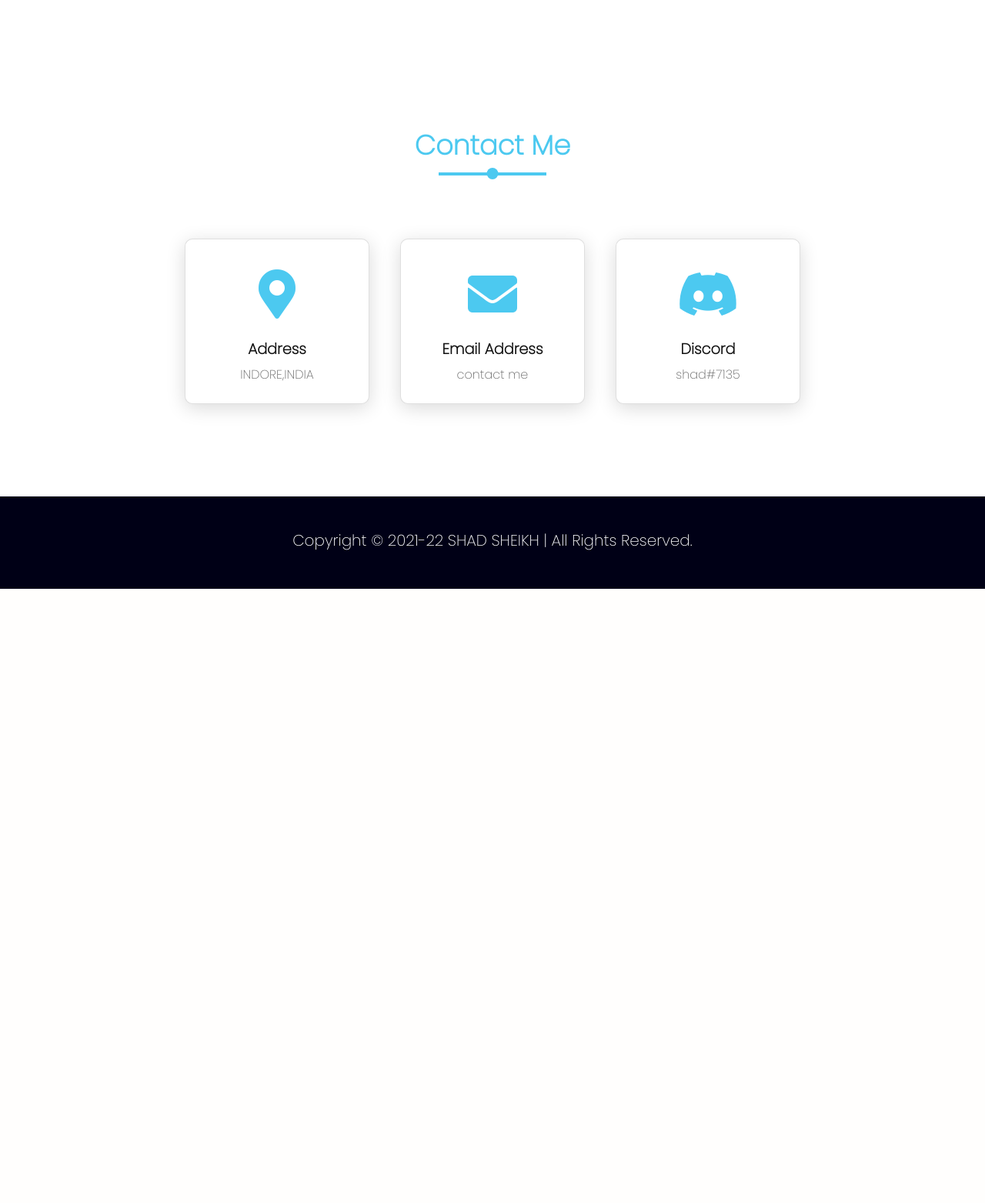
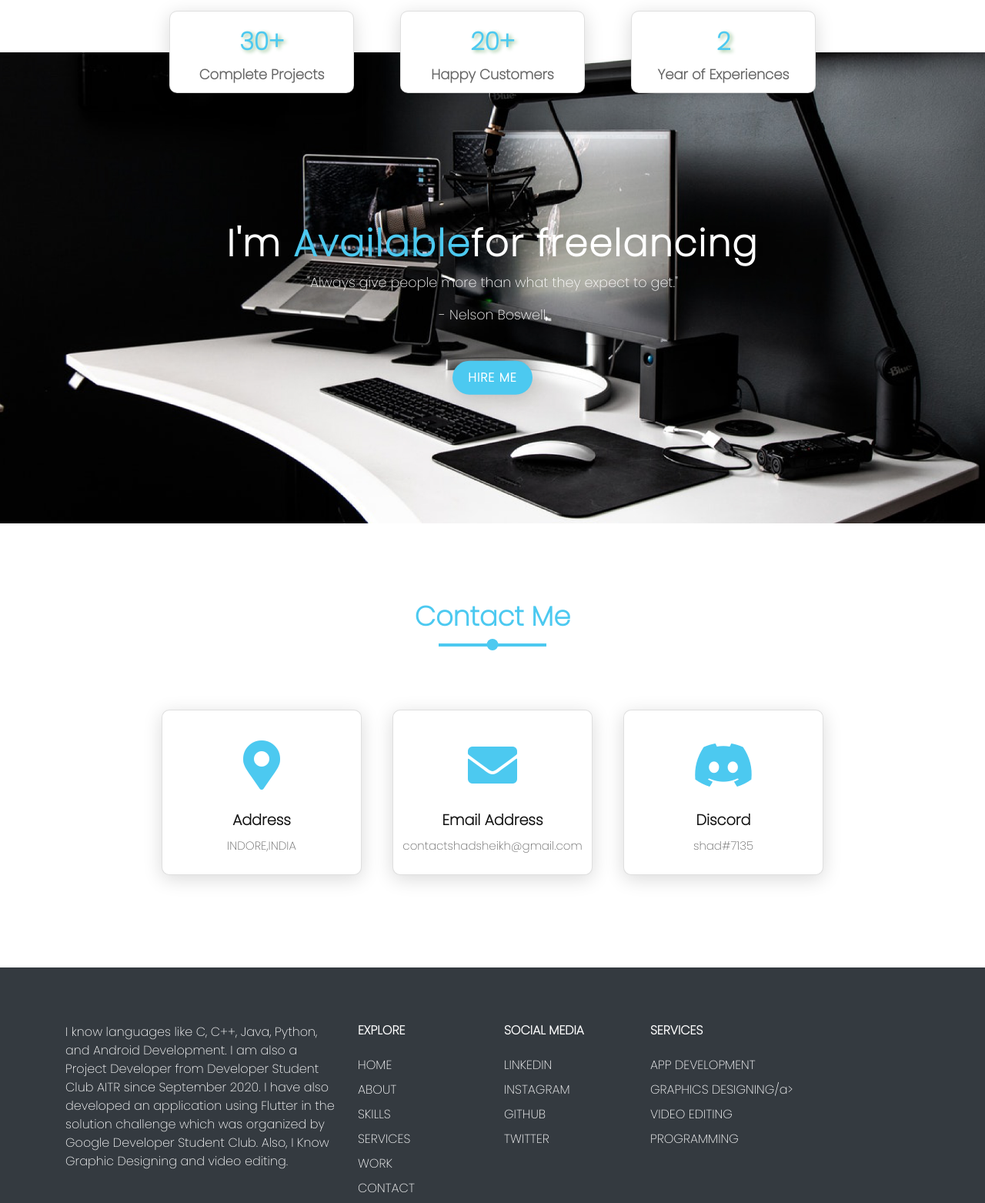
Before and after one commit to shadsheikh/SHAD_SHEIKH, a PHP site: page / in a window 1280 px wide; the page is wider, and only the part inside the window is pictured. Shown: the part 4937-6500 px from the top of that part at 77% size. Before the commit the page ends 5702 px from the top of that part, so only its background shows below. Run offline with PHP 8.4, Linux system fonts and the light colour scheme.

Commit message:
Minor Changes

```diff
--- a/Appliations.html
+++ b/Appliations.html
@@ -23,7 +23,7 @@
 
             <div class="container-fluid">
                 <div class="row mt-4">
-                    <div class="item col-sm-6 col-md-4 mb-3 m-5">
+                    <div class="item col-sm-6 col-md-4 mb-3 m-3">
                       <div class="card p-2" style="width:20rem">
                         <div id="carouselExampleControls" class="carousel slide" data-ride="carousel">
                           <div class="carousel-inner ">
--- a/css/style.css
+++ b/css/style.css
@@ -112,12 +112,24 @@ ul {
   color:#fff !important;
   border:2px solid #fff!important;
 }
-#btn{
+.btn1{
+
+  font-size: 1em !important;
+  font-weight: 600 !important;
+  display: inline-block !important;
+  padding: 10px 20px !important;
+  text-transform: uppercase !important;
+  text-decoration: none !important;
+  letter-spacing: 1px !important;
+  border-radius: 2px !important;
+  margin-top: 30px !important;
+  transition: 0.5s ease !important;
+  border-radius: 23px !important;
   color:#fff  !important;
   background:#4cc9f0 !important;
   box-shadow: 0 5px 25px rgba(1 1 1 / 15%) !important;
 }
-#btn:hover{
+.btn1:hover{
   background: #ffffff !important;
   color:#4cc9f0 !important;
   border:2px solid #4cc9f0  !important;
@@ -435,7 +447,7 @@ body {
 
 .contact .content .row .card {
   background: #fff;
-  width: 240px;
+  width: 260px;
   margin: 20px;
   padding: 25px;
   display: flex;
@@ -471,9 +483,88 @@ body {
 .contact .content .row .card .info span {
   color: #666;
   font-weight: 500;
+  font-size:15px;
+}
+.contact .content .row .card .info a{
+  text-decoration-color: #4cc9f0;
+}
+.contact1{
+  background:url("../images/hire_me_img.jpg") no-repeat ;
+ background-position: center;
+ background-size: 100% 100%;
+}
+.contact1 .content {
+  display: flex;
+  justify-content: center;
+  flex-wrap: wrap;
+  flex-direction: column;
+  margin-top: 20px;
+  opacity:1;
+}
+.contact1 .content .row {
+  display: flex;
+  justify-content: center;
+  flex-wrap: wrap;
+  flex-direction: row;
 }
 
+.contact1 .content .row .card {
+  background: #fff;
+  width: 240px;
+  margin: 30px;
+ padding: 10px;
+  display: flex;
+  justify-content: center;
+  align-items: center;
+  flex-direction: column;
+  box-shadow: 0 5px 25px rgba(1 1 1 / 15%);
+  border-radius: 10px;
+  transform: translateY(-190%);
+}
+.contact1 .content .row .card .info {
+  text-align: center;
+}
 
+.contact1 .content .row .card .info h3 {
+  color: #4cc9f0;
+  font-size: 2em;
+  font-weight: 700;
+  margin: 10px;
+  text-shadow: 3px 2px 5px rgba(150, 195, 150, 1);
+}
+
+.contact1 .content .row .card .info span {
+  color: #666;
+  font-weight: bold;
+  font-size: large;
+}
+.contact1 .hire_me{
+  display:flex;
+  justify-content: center;
+  align-items: center;
+  flex-direction: column;
+}
+.contact1 .hire_me .hire_me_card{
+  display:flex;
+  justify-content: center;
+  align-items: center;
+  flex-direction: column;
+  transform: translateY(-30%);
+}
+.contact1 .hire_me .hire_me_card h3{
+  font-weight: 900;
+  font-size:3em;
+  letter-spacing: 2px;
+  color:#fff;
+}
+.contact1 .hire_me .hire_me_card p{
+  color:#fff;
+  font-size:1.1em;
+
+}
+.contact1 .hire_me .hire_me_card span{
+color:#4cc9f0;
+}
 .footer {
   background: #000016 !important;
   color: #fff;
@@ -481,12 +572,17 @@ body {
   padding: 2em 2em;
 }
 
-.footer p {
+/* .footer p {
   background: #000016 !important;
   font-size: 20px;
   font-weight: 400;
   margin-top: 10px;
+} */
+#button-addon1 {
+  color: #4cc9f0;
 }
+
+
 
 @media screen and (max-width: 1040px) {
   header {
@@ -609,6 +705,20 @@ body {
   .contact-form {
     padding: 35px 40px;
   }
+  .contact1{
+    background:url("../images/hire_me_img_res.jpg") no-repeat ;
+   background-position: center;
+   background-size: 100% 100%;
+   margin-top: 23rem;
+  }
+
+  .contact1 .content .row {
+    transform: translateY(-100%);
+  }
+.contact1 .content .row .card{
+  margin-bottom: 0px;
+}
+
 }
 
 .scrollToTop-btn {
@@ -647,6 +757,8 @@ body {
   transform: translateY(0);
   opacity: 1;
 }
+
+
 @media screen and (min-width: 768px) and (max-width:1280px){
   .home__img img{
    width:60vw;
--- a/index.html
+++ b/index.html
@@ -4,7 +4,7 @@
 <head>
   <meta charset="utf-8">
   <meta name="viewport" content="width=device-width, initial-scale=1.0">
-  <title>Portfolio</title>
+  <title>SHAD SHEIKH</title>
   <link rel="icon" href="images/SS_1.png" type="image/jpg">
   <link rel="stylesheet" href="css/style.css">
   <link rel="stylesheet" href="https://cdnjs.cloudflare.com/ajax/libs/font-awesome/5.15.2/css/all.min.css">
@@ -48,7 +48,7 @@
         <a href="https://www.linkedin.com/in/shad-sheikh-48b2951aa"><i class="fab fa-linkedin"></i></a>
         <a href="https://www.instagram.com/shadsheikh_"><i class="fab fa-instagram"></i></a>
         <a href="https://github.com/Shad-Sheikh"><i class="fab fa-github" aria-hidden="true"></i></a>
-        <a href="https://www.behance.net/shadsheikh"> <i class="fab fa-behance"></i></a>
+        <a href="https://twitter.com/ShadSheikh_"> <i class="fab fa-twitter"></i></a>
 
       </div>
     </div>
@@ -56,6 +56,7 @@
       <img src="images/Photo.png" alt="">
   </div>
   </section>
+
 
 
   <section class="about" id="about">
@@ -101,7 +102,7 @@
           designer since December 2020. For experience, I have practiced on various videos, trailers, brochures, social
           media posts, whiteboard animations, and posters. I often volunteer for events that take place in my college.
         </p>
-        <a href="certification.html" class="btn" id="btn">CERTIFICATIONS <i class="fa fa-certificate" aria-hidden="true"></i></a>
+        <a href="certification.html" class="btn1">CERTIFICATIONS <i class="fa fa-certificate" aria-hidden="true"></i></a>
       </div>
       <div class="column col-right reveal">
         <div class="bar">
@@ -246,11 +247,50 @@
                   <a href="video.html" class="portfolio__link-name">View details</a>
               </div>
           </div>
-<!--
-    <div class="title reveal">
-      <a href="video.html" class="btn">Video content</a>
-    </div> -->
+
   </section>
+
+  <section class="contact1">
+
+    <div class="content">
+      <div class="row">
+        <div class="card reveal">
+
+          <div class="info">
+            <h3>30+</h3>
+            <span>Complete Projects</span>
+          </div>
+        </div>
+
+        <div class="card reveal">
+
+          <div class="info">
+            <h3>20+</h3>
+             <span>Happy Customers</span>
+          </div>
+        </div>
+        <div class="card reveal">
+
+          <div class="info">
+            <h3>2</h3>
+            <span>Year of Experiences</span>
+          </div>
+        </div>
+      </div>
+</div>
+
+
+
+<div class="hire_me reveal">
+  <div class="hire_me_card">
+<h3>I'm <span>Available</span>for freelancing</h3>
+<p>"Always give people more than what they expect to get." </p>
+<p> - Nelson Boswell</p>
+<a  href="mailto:contactshadsheikh@gmail.com"class="btn1">Hire Me</a>
+</div>
+</div>
+  </section>
+
 
   <section class="contact" id="contact">
     <div class="title reveal">
@@ -274,7 +314,7 @@
           </div>
           <div class="info">
             <h3>Email Address</h3>
-            <a href="mailto:contactshadsheikh@gmail.com"> <span>contact me</span></a>
+            <a href="mailto:contactshadsheikh@gmail.com"> <span>contactshadsheikh@gmail.com</span></a>
           </div>
         </div>
         <div class="card reveal">
@@ -289,10 +329,54 @@
       </div>
 
   </section>
+  <footer class="bg-dark">
+    <div class="container py-5">
+      <div class="row py-4">
+        <div class="col-lg-4 col-md-6 mb-4 mb-lg-0">
+          <p class="text-white">I know languages like C, C++, Java, Python, and Android Development. I am also a Project Developer from Developer Student Club AITR since September 2020. I have also developed an application using Flutter in the solution challenge which was organized by Google Developer Student Club. Also, I Know Graphic Designing and video editing.
+          </p>
+        </div>
+        <div class="col-lg-2 col-md-6 mb-4 mb-lg-0">
+          <h6 class="text-uppercase font-weight-bold text-white mb-4">Explore</h6>
+          <ul class="list-unstyled mb-0">
+            <li class="mb-2"><a href="#main" class="text-white">HOME</a></li>
+            <li class="mb-2"><a href="#about" class="text-white">ABOUT</a></li>
+            <li class="mb-2"><a href="#skills" class="text-white">SKILLS</a></li>
+            <li class="mb-2"><a href="#services" class="text-white">SERVICES</a></li>
+            <li class="mb-2"><a href="#work" class="text-white">WORK</a></li>
+            <li class="mb-2"><a href="#contact" class="text-white">CONTACT</a></li>
+          </ul>
+        </div>
+        <div class="col-lg-2 col-md-6 mb-4 mb-lg-0">
+          <h6 class="text-uppercase font-weight-bold text-white mb-4">SOCIAL MEDIA</h6>
+          <ul class="list-unstyled mb-0">
+            <li class="mb-2"><a href="https://www.linkedin.com/in/shad-sheikh-48b2951aa" class="text-white">LINKEDIN</a></li>
+            <li class="mb-2"><a href="https://www.instagram.com/shadsheikh_" class="text-white">INSTAGRAM</a></li>
+            <li class="mb-2"><a href="https://github.com/Shad-Sheikh" class="text-white">GITHUB</a></li>
+            <li class="mb-2"><a href="https://twitter.com/ShadSheikh_" class="text-white">TWITTER</a></li>
+          </ul>
+        </div>
+        <div class="col-lg-4 col-md-6 mb-lg-0">
+          <h6 class="text-uppercase font-weight-bold text-white mb-4">SERVICES</h6>
+          <ul class="list-unstyled mb-0">
+            <li class="mb-2"><a href="Appliations.html" class="text-white">APP DEVELOPMENT</a></li>
+            <li class="mb-2"><a href="graphics.html" class="text-white">GRAPHICS DESIGNING/a></li>
+            <li class="mb-2"><a href="video.html" class="text-white">VIDEO EDITING</a></li>
+            <li class="mb-2"><a href="https://github.com/Shad-Sheikh" class="text-white">PROGRAMMING</a></li>
+          </ul>
 
-  <footer class="footer">
-    <p>Copyright © 2021-22 SHAD SHEIKH | All Rights Reserved.</p>
+        </div>
+      </div>
+    </div>
+
+    <!-- Copyrights -->
+    <div class="bg-dark ppy-4">
+      <div class="container text-center">
+        <p class="text-muted mb-0 py-2">© 2020-22 | All rights reserved.</p>
+      </div>
+    </div>
   </footer>
+  <!-- End -->
 
 
   <script src="js/script.js" charset="utf-8"></script>
--- a/js/script.js
+++ b/js/script.js
@@ -50,3 +50,4 @@ function reveal(){
     }
   }
 }
+// developed by Vasudev kanungo
```
Also changed, not shown: video.html (+25 -15 lines), images/bg-2.png (added), images/hire_me_img.jpg (added), images/hire_me_img_res.jpg (added).
